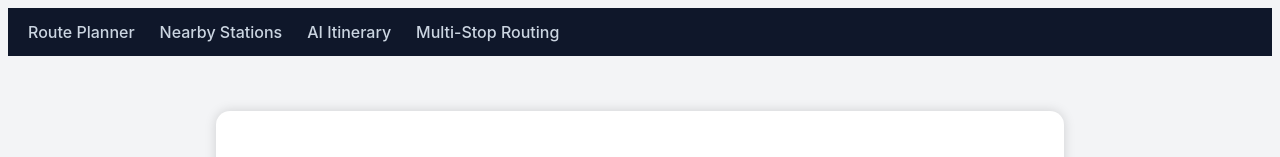
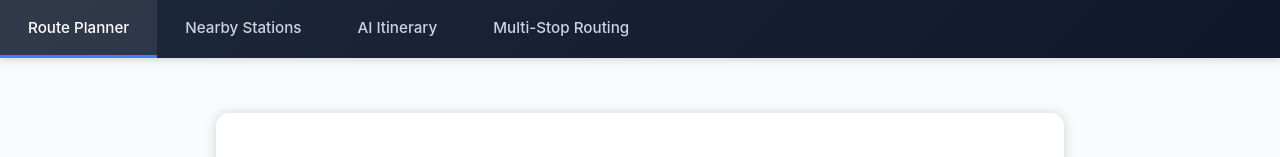
Before and after one commit to mirzausamaikram/hk-smart-transport, a SvelteKit app in the folder frontend/: page / in a window 1280 px wide. Shown: the top 157 px of the page. Built offline with nearby package versions, Linux system fonts and the light colour scheme.

Commit message:
Improve navigation bar styling with modern gradient design

```diff
--- a/frontend/src/routes/+layout.svelte
+++ b/frontend/src/routes/+layout.svelte
@@ -1,48 +1,34 @@
 <style>
-  nav {
-    background: #0f172a;
-    padding: 12px 20px;
-    display: flex;
-    gap: 20px;
-  }
-
-  nav a {
-    color: #e2e8f0;
-    text-decoration: none;
-    font-size: 1rem;
-  }
-
-  nav a:hover {
-    color: white;
-  }
-
-  main {
-    max-width: 900px;
-    margin: 20px auto;
-    padding: 0 15px;
-  }
   :global(body) {
-    font-family: "Inter", sans-serif;
-    background: #f3f4f6;
+    font-family: "Inter", -apple-system, BlinkMacSystemFont, sans-serif;
+    background: #f8fafc;
+    margin: 0;
+    padding: 0;
   }
 
   nav {
-    background: #0f172a;
-    padding: 14px 20px;
+    background: linear-gradient(135deg, #1e293b 0%, #0f172a 100%);
+    padding: 0;
     display: flex;
-    gap: 25px;
-    align-items: center;
+    gap: 0;
+    align-items: stretch;
+    box-shadow: 0 2px 8px rgba(0,0,0,0.15);
   }
 
   nav a {
     color: #cbd5e1;
     text-decoration: none;
-    font-size: 1rem;
+    font-size: 0.95rem;
     font-weight: 500;
+    padding: 18px 28px;
+    transition: all 0.2s ease;
+    border-bottom: 3px solid transparent;
   }
 
   nav a:hover {
     color: #fff;
+    background: rgba(255,255,255,0.08);
+    border-bottom-color: #3b82f6;
   }
 
   main {
```
